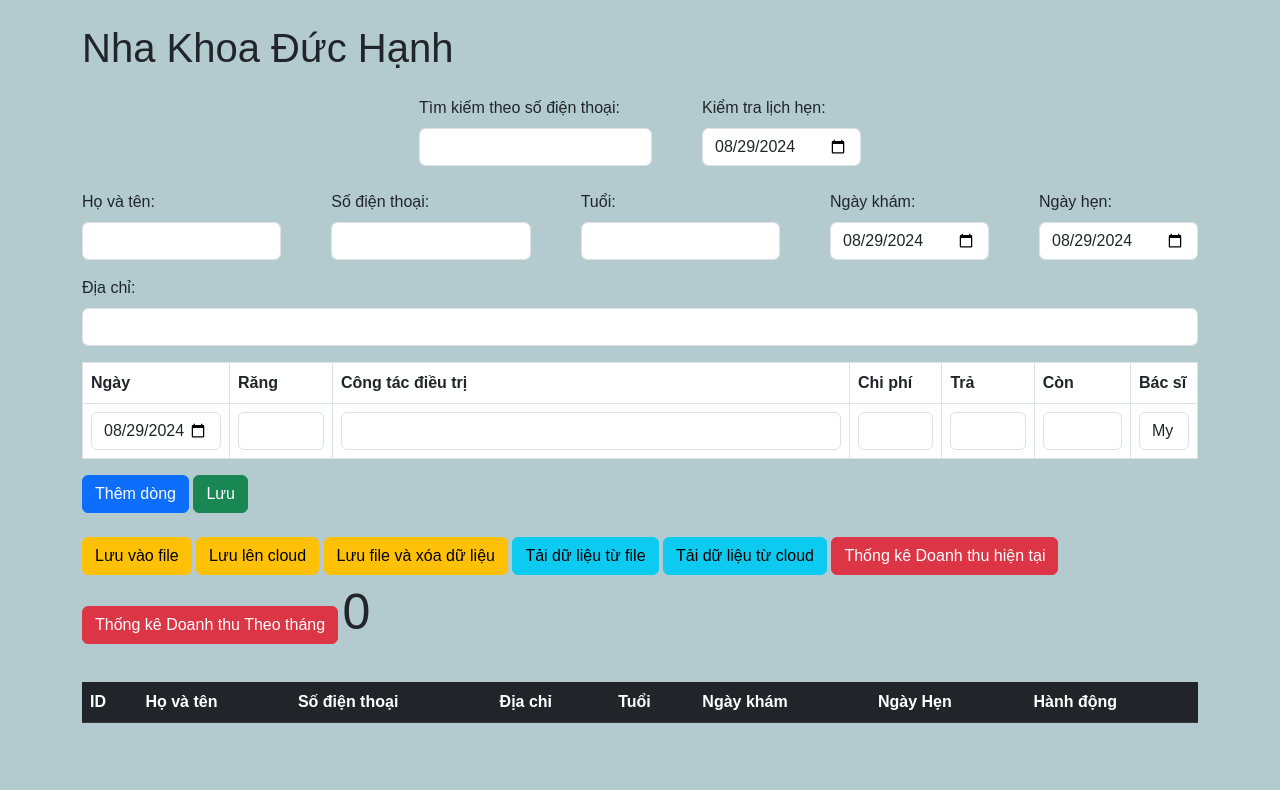
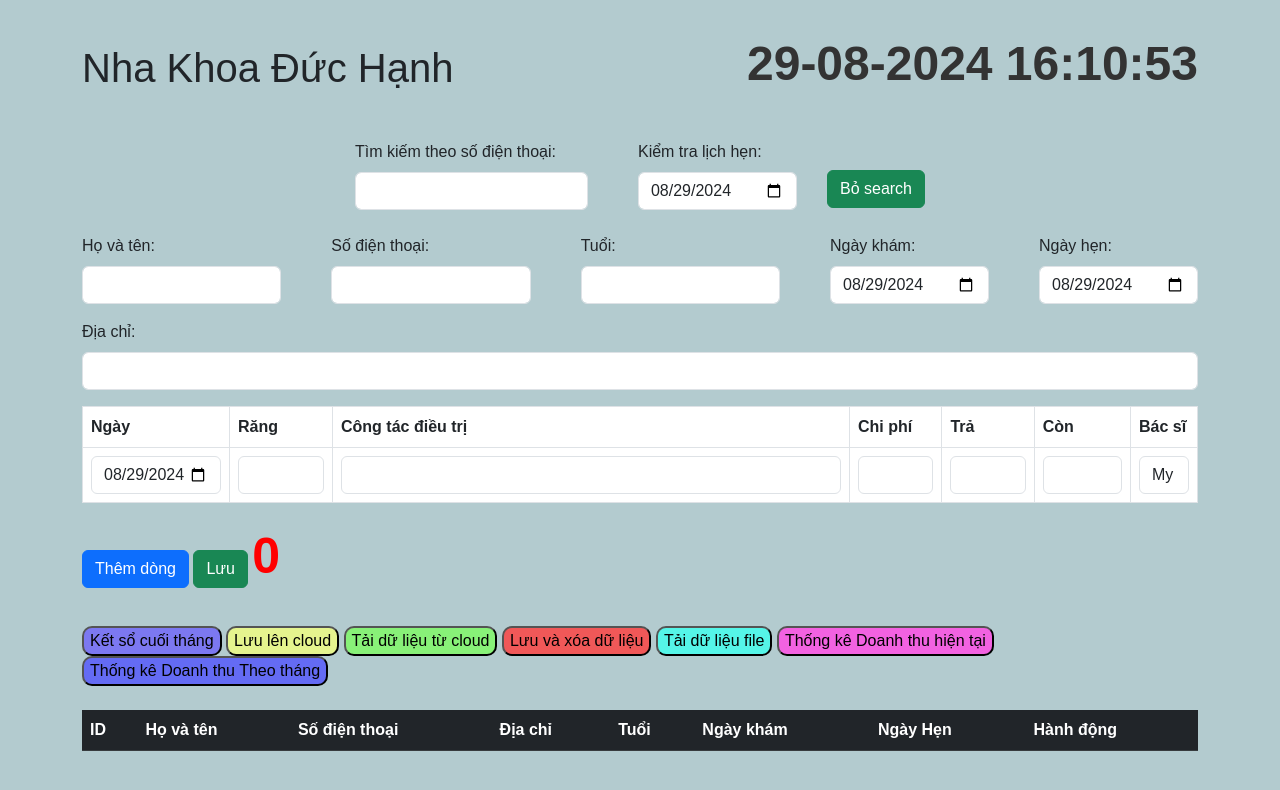
Before and after one commit to nguyenkhoi2202/DucHanh2, a plain HTML site: page index.html in a window 1280 px wide. Drawn offline with nearby package versions, Linux system fonts and the light colour scheme.

Commit message:
code moi nhat

```diff
--- a/app.js
+++ b/app.js
@@ -58,6 +58,14 @@ document.getElementById('dentalForm').addEventListener('submit', function(event)
     localStorage.setItem('dentalRecords', JSON.stringify(records));
     displayRecords();
     this.reset();
+
+    const today = new Date().toISOString().split('T')[0];
+    //document.getElementById('hamy').value = today;
+
+    document.getElementById("visitDate").value = today;
+    document.getElementById("appointment").value = today;
+    //document.getElementById("dateBang").innerHTML = today;
+
 });
 
 function displayRecords() {
@@ -470,8 +478,17 @@ document.getElementById('exportButton').addEventListener('click', () => {
     const confirmation = confirm("Bạn có chắc chắn muốn thống kê doanh thu hiện tại?");
 
     if (confirmation) {
-        const plans = records.flatMap(record => record.plan);
-        console.log(plans)
+
+        const today = new Date(); // Lấy ngày hiện tại
+        const firstOfMonth = new Date(today.getFullYear(), today.getMonth(), 1); // Lấy ngày 1 của tháng hiện tại
+
+        const plans = records.flatMap(record =>
+            record.plan.filter(plan => {
+                const planDate = new Date(plan.date); // Giả định rằng plan.date có định dạng ngày hợp lệ
+                return planDate >= firstOfMonth && planDate <= today; // Lọc các kế hoạch trong khoảng từ ngày 1 đến hiện tại
+            })
+        );
+
 
         let totalCost = 0;
         let totalPaid = 0;
@@ -498,6 +515,10 @@ document.getElementById('exportButton').addEventListener('click', () => {
 
 });
 
+function removeSearch(){
+    displayRecords();
+}
+
 document.addEventListener('DOMContentLoaded', (event) => {
     const today = new Date().toISOString().split('T')[0];
     document.getElementById('visitDate').value = today;
@@ -507,5 +528,29 @@ document.addEventListener('DOMContentLoaded', (event) => {
             });
 });
 
+function updateClock() {
+    const now = new Date();
+
+    const today = formatDateToDDMMYYYY(now)
+
+    const hours = now.getHours().toString().padStart(2, '0');
+    const minutes = now.getMinutes().toString().padStart(2, '0');
+    const seconds = now.getSeconds().toString().padStart(2, '0');
+    const timeString = `${today} ${hours}:${minutes}:${seconds}`;
+
+    document.getElementById('clock').textContent = timeString;
+}
+
+function formatDateToDDMMYYYY(date) {
+    const day = String(date.getDate()).padStart(2, '0'); // Ngày
+    const month = String(date.getMonth() + 1).padStart(2, '0'); // Tháng (tháng bắt đầu từ 0)
+    const year = date.getFullYear(); // Năm
+
+    return `${day}-${month}-${year}`;
+}
+
+setInterval(updateClock, 1000); // Cập nhật đồng hồ mỗi giây
+updateClock();
+
 // Khởi tạo hiển thị ban đầu
 displayRecords();
--- a/index.html
+++ b/index.html
@@ -12,6 +12,18 @@
             background-color: rgb(179, 203, 207);
             margin: 20px;
         }
+
+
+        #clock {
+            font-family: 'Arial', sans-serif;
+            font-size: 48px;
+            font-weight: bold;
+            color: #333;
+            text-align: center;
+        }
+
+
+
         .hidden {
             display: none;
         }
@@ -61,7 +73,11 @@
 </head>
 <body>
     <div class="container">
-        <h1 class="my-4">Nha Khoa Đức Hạnh</h1>
+        <div style="display: flex;justify-content: space-between;align-items: center;">
+             <h1 class="my-4">Nha Khoa Đức Hạnh</h1>
+        <h2 id="clock">sdd</h2>
+        </div>
+
         <div id="searchSection" class="mb-4" style="margin-right: 50px;">
             <button type="button" hidden class="btn btn-primary" onclick="addNew()">Thêm Bệnh nhân</button>
         </div>
@@ -77,6 +93,11 @@
                 <label for="searchPhone" class="form-label">Kiểm tra lịch hẹn:</label>
                 <input type="date" id="lichhen" name="dob" class="form-control" oninput="searchLichHen()">
             </div>
+            <div id="searchSection" style="margin-top: 30px; margin-left: 30px;" class="mb-4">
+                <button  class="btn btn-success" onclick="removeSearch()">Bỏ search</button>
+            </div>
+
+
         </div>
 
 
@@ -134,30 +155,30 @@
                 </thead>
                 <tbody id="treatmentTableBody">
                     <tr>
-                        <td><input style="width: 130px;" type="date" name="date" class="form-control"></td>
+                        <td><input style="width: 130px;" type="date" id="dateBang" name="date" class="form-control"></td>
                         <td><input type="text" name="tooth" class="form-control"></td>
                         <td><input style="width: 500px;" name="treatment" class="form-control"></td>
                         <td><input type="number" name="cost" class="form-control"></td>
                         <td><input type="number" name="paid" class="form-control"></td>
                         <td><input type="number" name="remaining"  readonly class="form-control"></td>
-                        <td><input style="width: 50px;" type="text" name="doctor" class="form-control" value="My"></td>
+                        <td><input style="width: 50px;" type="text" id="hamy" name="doctor" class="form-control" value="My"></td>
                     </tr>
                 </tbody>
             </table>
             <button type="button" class="btn btn-primary" onclick="addRow()">Thêm dòng</button>
             <button type="submit" class="btn btn-success">Lưu</button>
             <button type="button" class="btn btn-danger hidden" onclick="deleteRecord()" id="deleteButton">Xóa</button>
+            <label for="exampleTextField" style="font-size: 50px; color: red; font-weight: bold;" id="texxt"  class="form-label">Example Text Field</label>
         </form>
 
         <div class="mb-4">
-            <button type="button" class="btn btn-warning" onclick="saveToFile()">Lưu vào file</button>
-            <button type="button" class="btn btn-warning" onclick="saveToFileChange()">Lưu lên cloud</button>
-            <button type="button" class="btn btn-warning" onclick="saveToFileDelete()">Lưu file và xóa dữ liệu</button>
-            <button type="button" class="btn btn-info" onclick="loadFromFile()">Tải dữ liệu từ file</button>
-            <button type="button" class="btn btn-info" onclick="handleFileUploadCloud()">Tải dữ liệu từ cloud</button>
-            <button id="exportButton" class="btn btn-danger">Thống kê Doanh thu hiện tại</button>
-            <button type="button" class="btn btn-danger" onclick="loadFromFileThang()">Thống kê Doanh thu Theo tháng</button>
-            <label for="exampleTextField" style="font-size: 50px;" id="texxt"  class="form-label">Example Text Field</label>
+            <button type="button" style="background-color: rgb(124, 120, 241); border-radius: 10px;" onclick="saveToFile()">Kết sổ cuối tháng</button>
+            <button type="button" style="background-color: rgb(229, 244, 142); border-radius: 10px;" onclick="saveToFileChange()">Lưu lên cloud</button>
+            <button type="button" style="background-color: rgb(136, 241, 120); border-radius: 10px;" onclick="handleFileUploadCloud()">Tải dữ liệu từ cloud</button>
+            <button type="button" style="background-color: rgb(240, 88, 88); border-radius: 10px;" onclick="saveToFileDelete()">Lưu và xóa dữ liệu</button>
+            <button type="button" style="background-color: rgb(85, 245, 232); border-radius: 10px;" onclick="loadFromFile()">Tải dữ liệu file</button>
+            <button id="exportButton" style="background-color: rgb(242, 98, 225); border-radius: 10px;">Thống kê Doanh thu hiện tại</button>
+            <button type="button" style="background-color: rgb(100, 107, 244); border-radius: 10px;" onclick="loadFromFileThang()">Thống kê Doanh thu Theo tháng</button>
 
 
             <input type="file" id="fileInput" class="hidden" onchange="handleFileUpload(event)">
```
